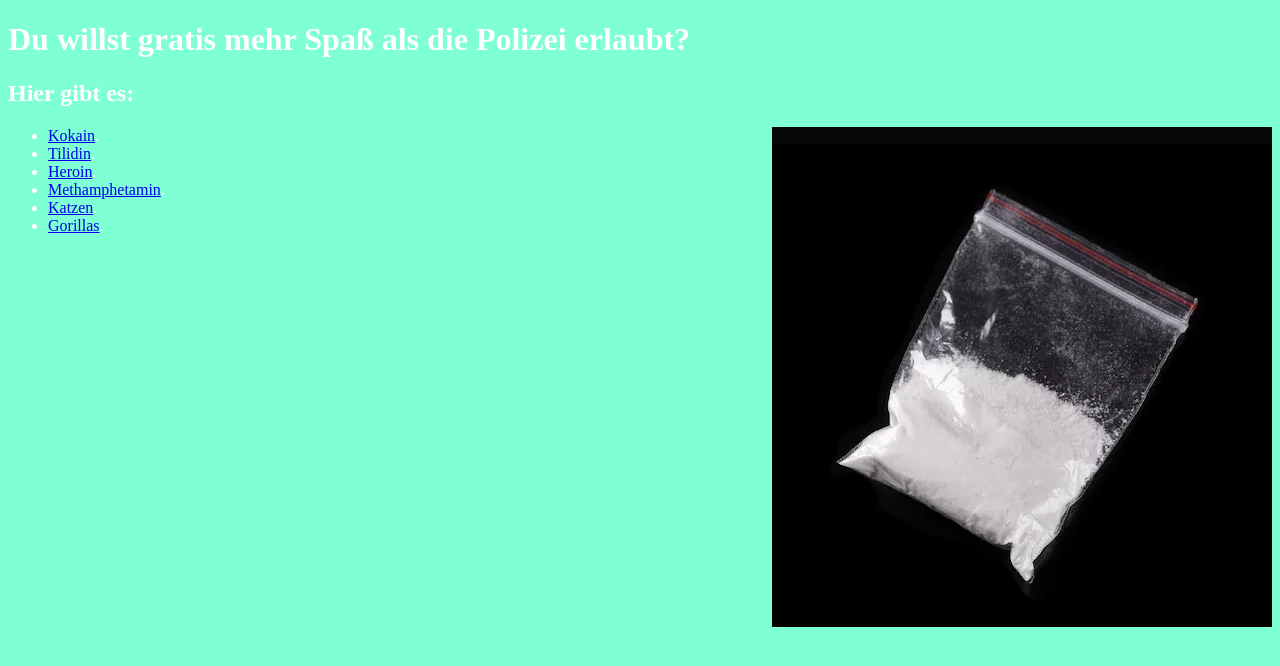
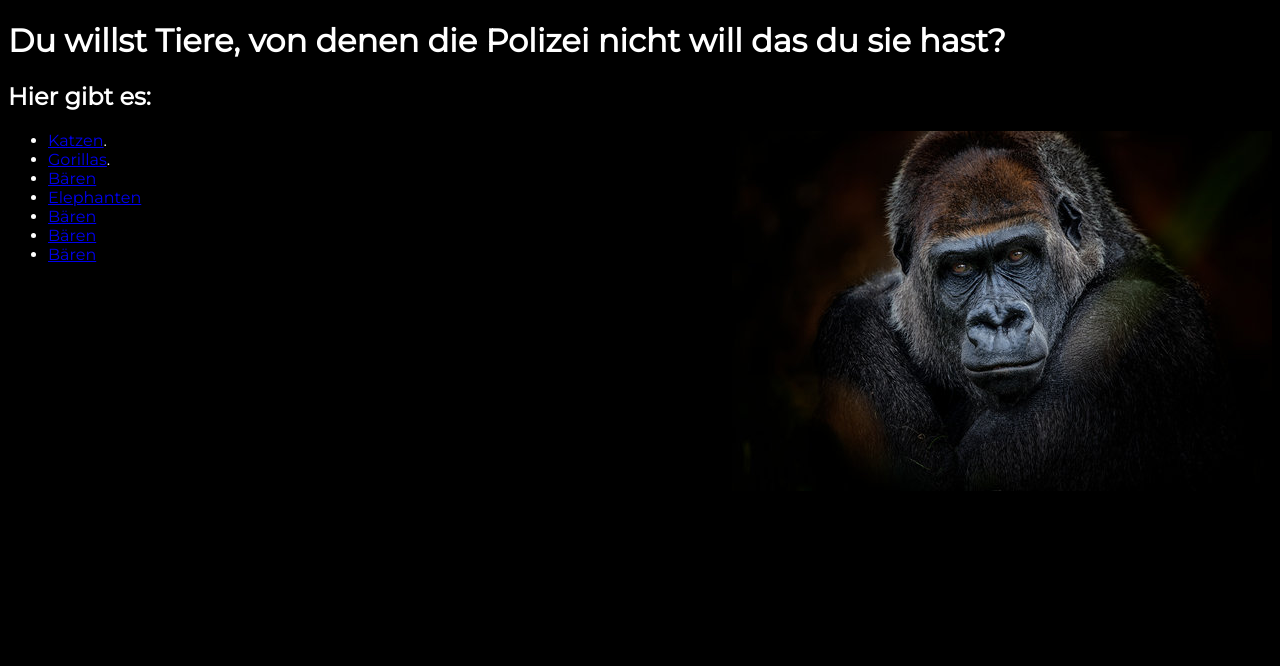
Before and after one commit to TyroneWatermelon420/TyroneWatermelon420.github.io, a plain HTML site: page index.html in a window 1280 px wide. Drawn offline with Linux system fonts and the light colour scheme.

Commit message:
Wechsel zu einem legaleren Geschäftsmodel

```diff
--- a/css/styles.css
+++ b/css/styles.css
@@ -2,3 +2,5 @@ body {
     background-color: black;
     color: white;
 }
+
+body,h1,h2 {font-family: "Montserrat", sans-serif;}
--- a/index.html
+++ b/index.html
@@ -5,20 +5,24 @@
     <meta name="viewport" content="width=device-width, initial-scale=1.0">
     <meta http-equiv="X-UA-Compatible" content="ie=edge">
     <link rel="stylesheet" href="css/styles.css">
+    <link rel="stylesheet" href="https://fonts.googleapis.com/css?family=Roboto">
+    <link rel="stylesheet" href="https://fonts.googleapis.com/css?family=Montserrat">
+    <link rel="stylesheet" href="https://cdnjs.cloudflare.com/ajax/libs/font-awesome/4.7.0/css/font-awesome.min.css">
     <title>Shinyflakes</title>
   </head>
-  <body style="background-color:aquamarine;">
+  <body style="background-color:black;">
     <main>
-        <h1>Du willst gratis mehr Spaß als die Polizei erlaubt?</h1>
+        <h1>Du willst Tiere, von denen die Polizei nicht will das du sie hast?</h1>
         <h2>Hier gibt es:</h2>
-        <img src="img/cola.jpg" align="right">
+        <img src="img/gorilla.jpg" align="right">
         <ul>
-          <li><a href="src/kokain.html" target="_blank">Kokain</a>.</li>
-          <li><a href="src/tilidin.html" target="_blank">Tilidin</a>.</li>
-          <li><a href="src/heroin.html" target="_blank">Heroin</a>.</li>
-          <li><a href="src/meth.html" target="_blank">Methamphetamin</a>.</li>
           <li><a href="src/katzen.html" target="_blank">Katzen</a>.</li>
           <li><a href="src/gorillas.html" target="_blank">Gorillas</a>.</li>
+          <li><a href="src/baeren.html" target="_blank">Bären</li>
+          <li><a href="src/elephanten.html" target="_blank">Elephanten</li>
+          <li><a href="src/baeren.html" target="_blank">Bären</li>
+          <li><a href="src/baeren.html" target="_blank">Bären</li>
+          <li><a href="src/baeren.html" target="_blank">Bären</li>
     </main>
   </body>
 </html>
```
Also changed, not shown: img/cola.jpg (deleted), img/gorilla.jpg (added), src/baeren.html (added), src/elephanten.html (added), src/heroin.html (deleted), src/kokain.html (deleted), src/meth.html (deleted), src/tilidin.html (deleted).
